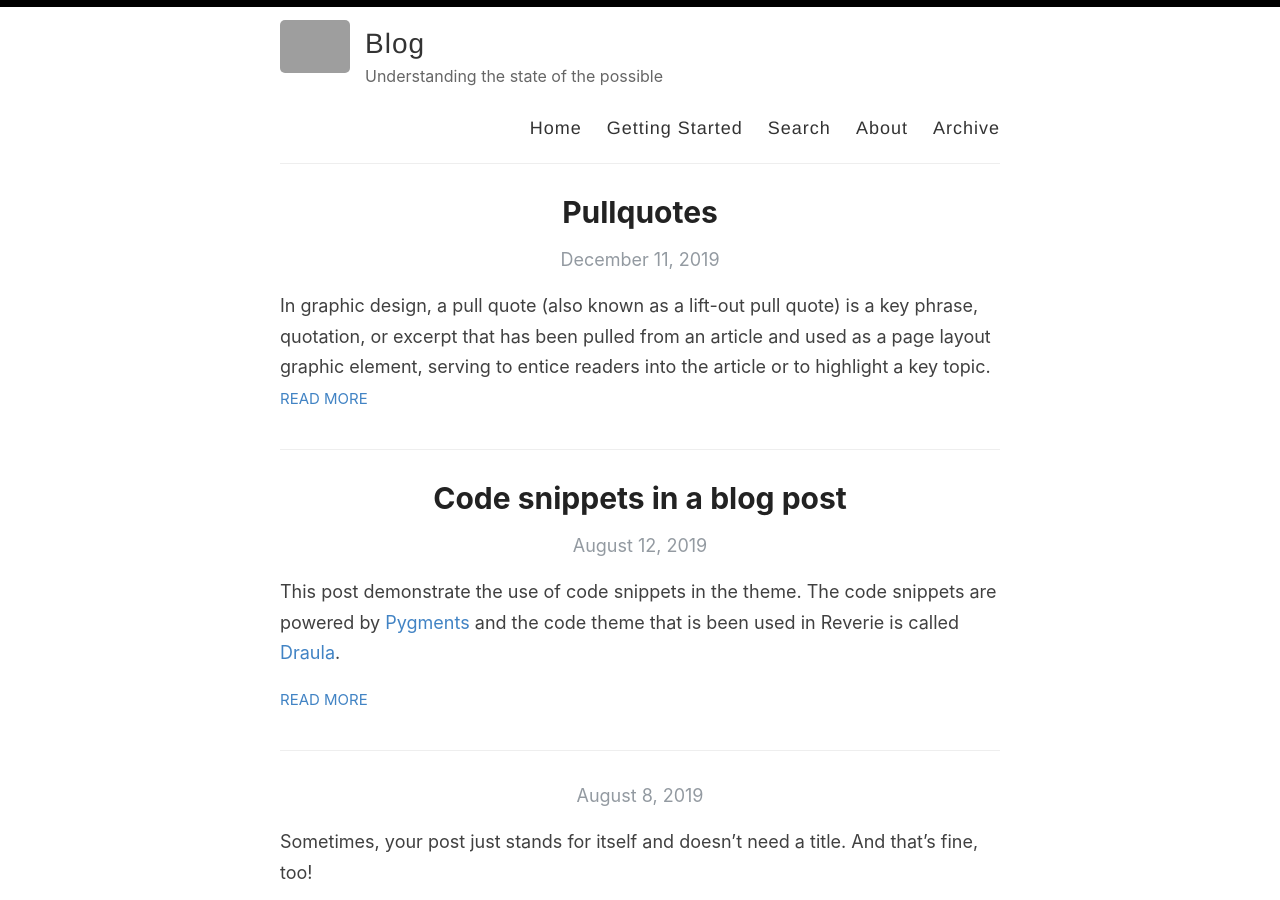
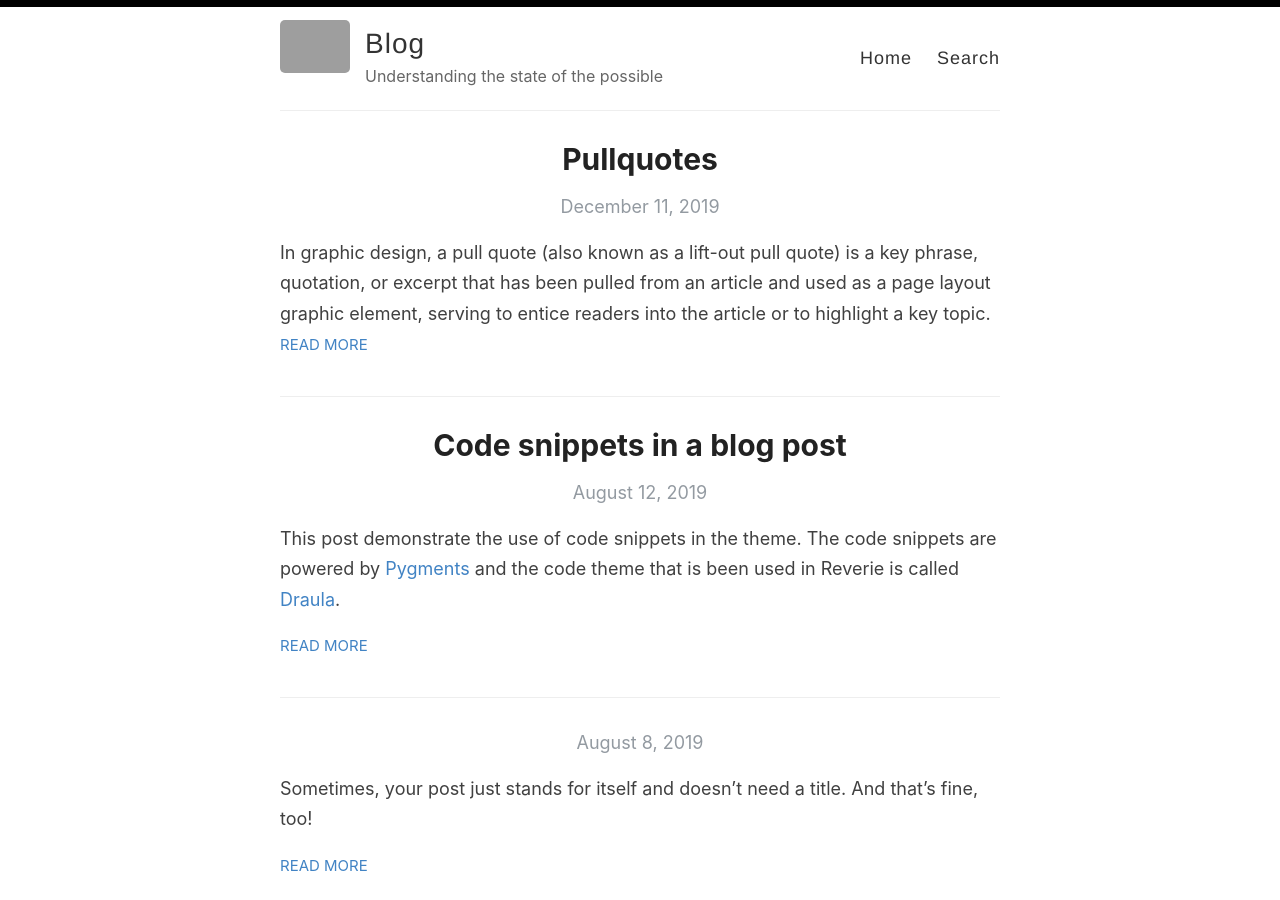
Before and after one commit to Xetnus/blog, a Jekyll site: the page built from index.html, in a window 1280 px wide and 900 px high. Built offline with Jekyll 4.4.1, drawn with Linux system fonts in a browser that asks for light colours; the list of posts is cut into pages by our own code; grey boxes are pictures that could not be loaded.

Commit message:
Update site header

```diff
--- a/_layouts/default.html
+++ b/_layouts/default.html
@@ -29,10 +29,7 @@
 
             <nav>
               <a href="{{ site.baseurl }}/">Home</a>
-              <a href="{{ site.baseurl }}/getting-started">Getting Started</a>
               <a href="{{ site.baseurl }}/search">Search</a>
-              <a href="{{ site.baseurl }}/about">About</a>
-              <a href="{{ site.baseurl }}/archive">Archive</a>
             </nav>
           </header>
         </div>
```
